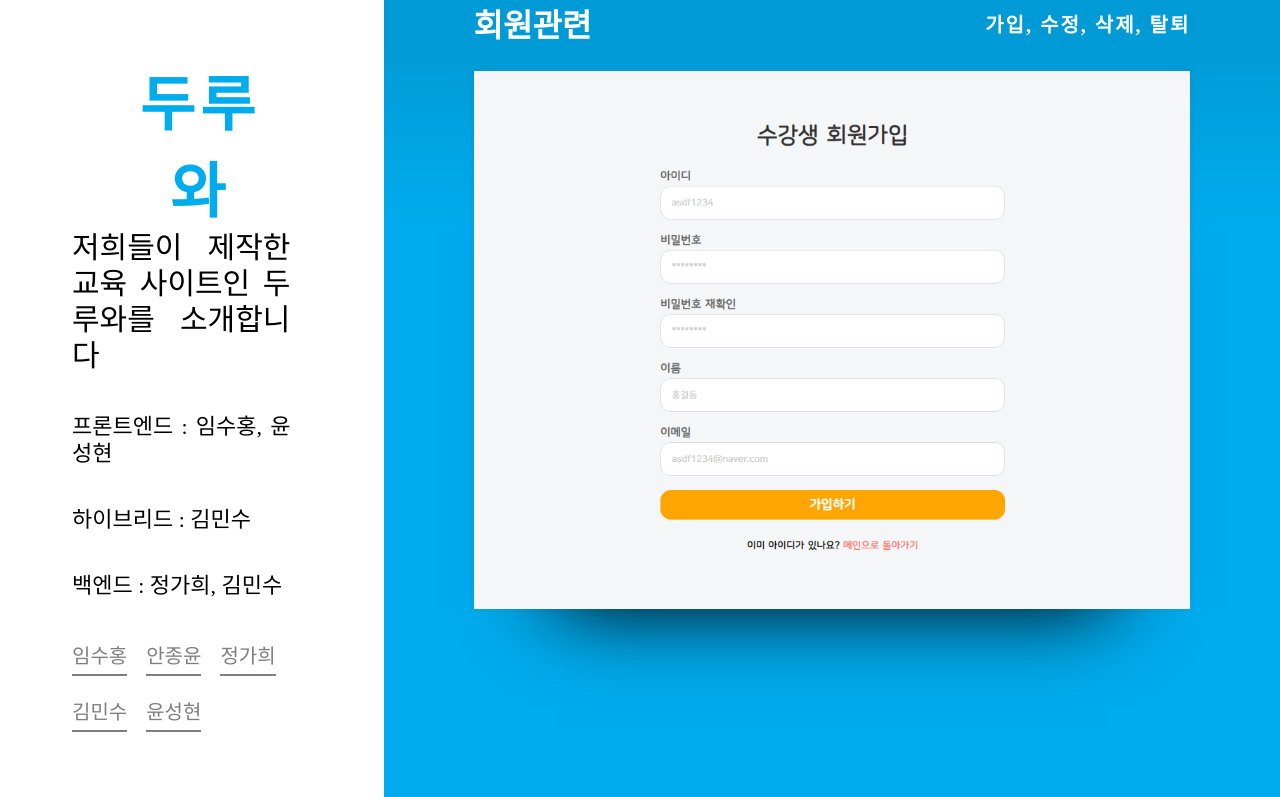
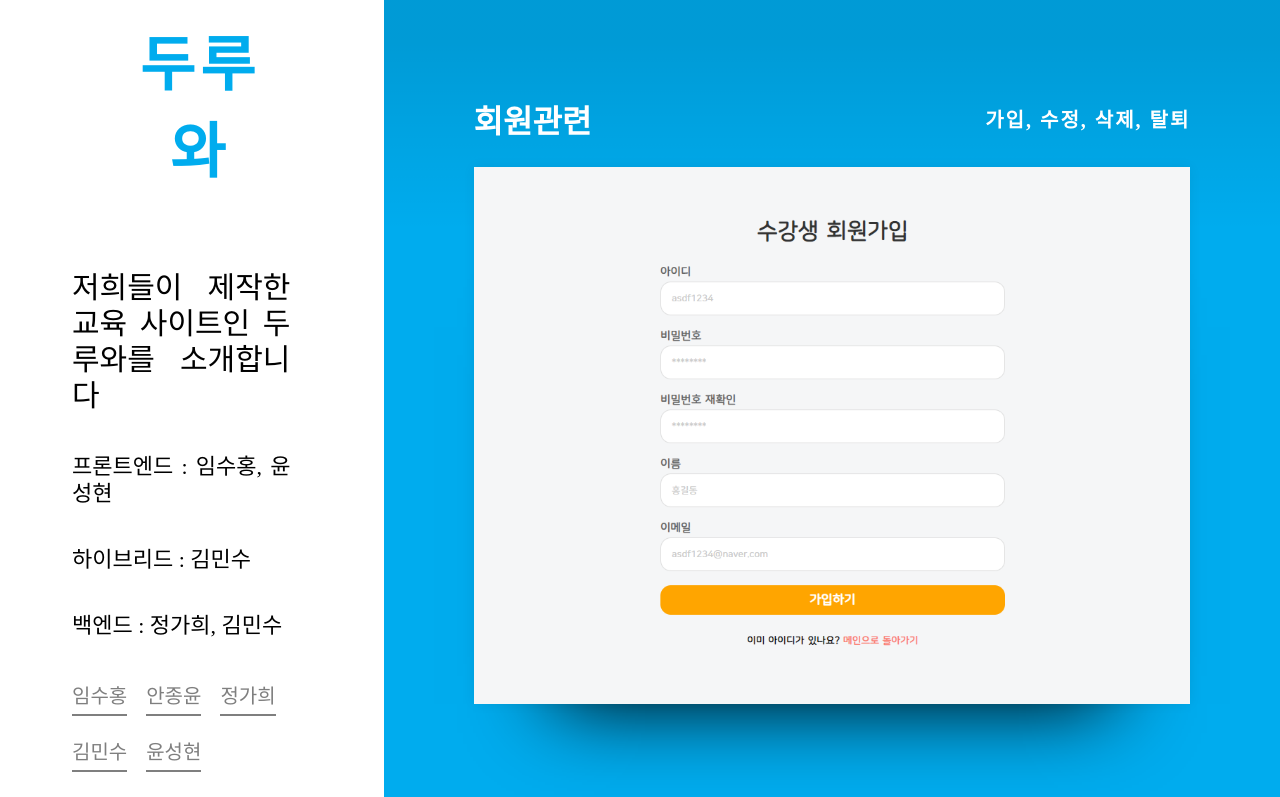
Before and after one commit to imsoohong/Clone, a plain HTML site: page portfolio_Intro/intro1.html in a window 1280 px wide. Shown: the top 797 px of the page. Drawn offline with Linux system fonts and the light colour scheme; a web font is replaced by a local one.

Commit message:
css modify

```diff
--- a/portfolio_Intro/style.css
+++ b/portfolio_Intro/style.css
@@ -37,6 +37,7 @@ h1 {
   color: #00acee;
   text-align: center;
   margin-left: 50px;
+  margin-bottom: 80px;
 }
 
 h3 {
@@ -101,7 +102,7 @@ main {
   height: 100vh;
   display: flex;
   justify-content: center;
-  /* align-items: center; */
+  align-items: center;
   color: white;
 }
 
```
